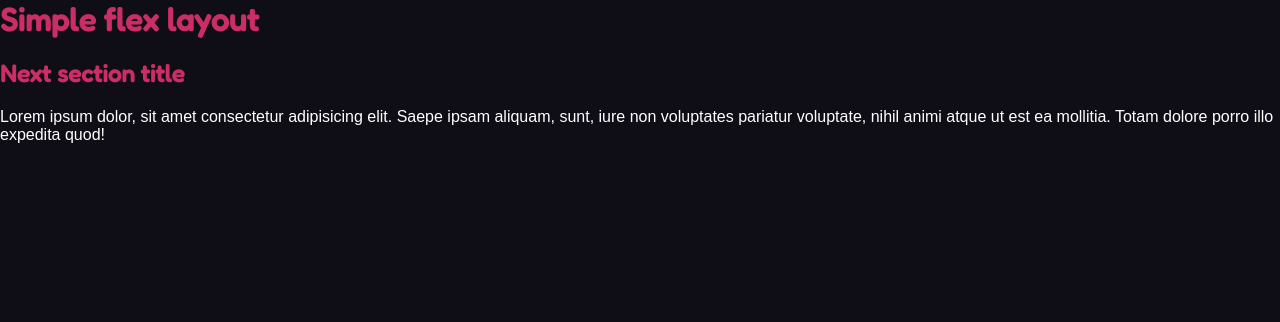
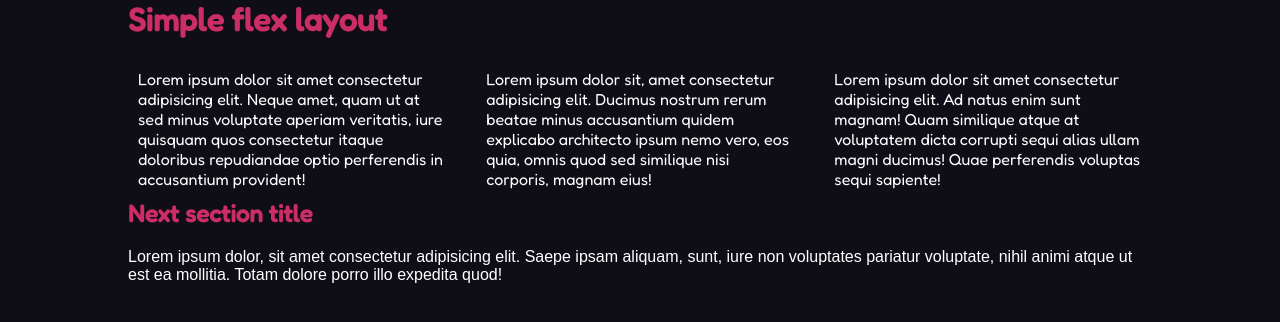
Before and after one commit to BiagioCozzolino/Simple-flex-layout, a plain HTML site: page index.html in a window 1280 px wide. Drawn offline with Linux system fonts and the light colour scheme.

Commit message:
Struttura a blocchi FLEX

```diff
--- a/index.html
+++ b/index.html
@@ -13,11 +13,18 @@
     <link rel="stylesheet" href="style.css" />
   </head>
   <body>
-    <header>
+    <header class="container">
       <h1>Simple flex layout</h1>
     </header>
-    <main></main>
-    <footer>
+    <main class="container">
+    <div class="flex-container">
+       <div class="item">
+           Lorem ipsum dolor sit amet consectetur adipisicing elit. Neque amet, quam ut at sed minus voluptate aperiam veritatis, iure quisquam quos consectetur itaque doloribus repudiandae optio perferendis in accusantium provident!</div>
+       <div class="item">Lorem ipsum dolor sit, amet consectetur adipisicing elit. Ducimus nostrum rerum beatae minus accusantium quidem explicabo architecto ipsum nemo vero, eos quia, omnis quod sed similique nisi corporis, magnam eius!</div>
+       <div class="item">Lorem ipsum dolor sit amet consectetur adipisicing elit. Ad natus enim sunt magnam! Quam similique atque at voluptatem dicta corrupti sequi alias ullam magni ducimus! Quae perferendis voluptas sequi sapiente!</div>
+    </div>
+</main>
+    <footer  class="container">
       <h2>Next section title</h2>
       <p>
         Lorem ipsum dolor, sit amet consectetur adipisicing elit. Saepe ipsam
--- a/style.css
+++ b/style.css
@@ -15,3 +15,16 @@ h1,h2{
     color: #cb2d65;
     margin-bottom: 20px;
 }
+.container{
+    width: 80%;
+    margin: 0 auto;
+
+}
+.flex-container{
+    display: flex;
+    justify-content: space-between;
+}
+.item{
+    width: 32%;
+    padding: 10px;
+}
```
